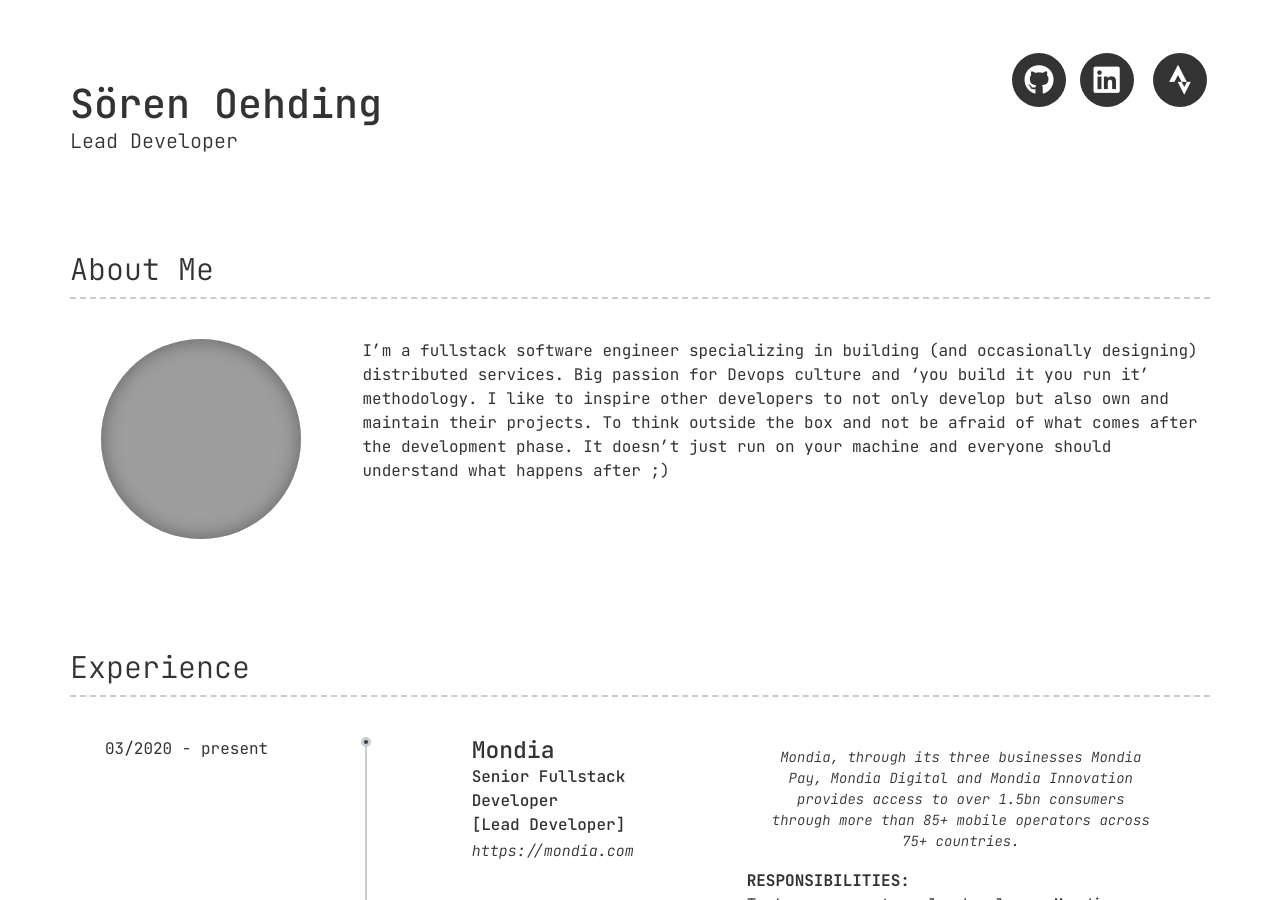
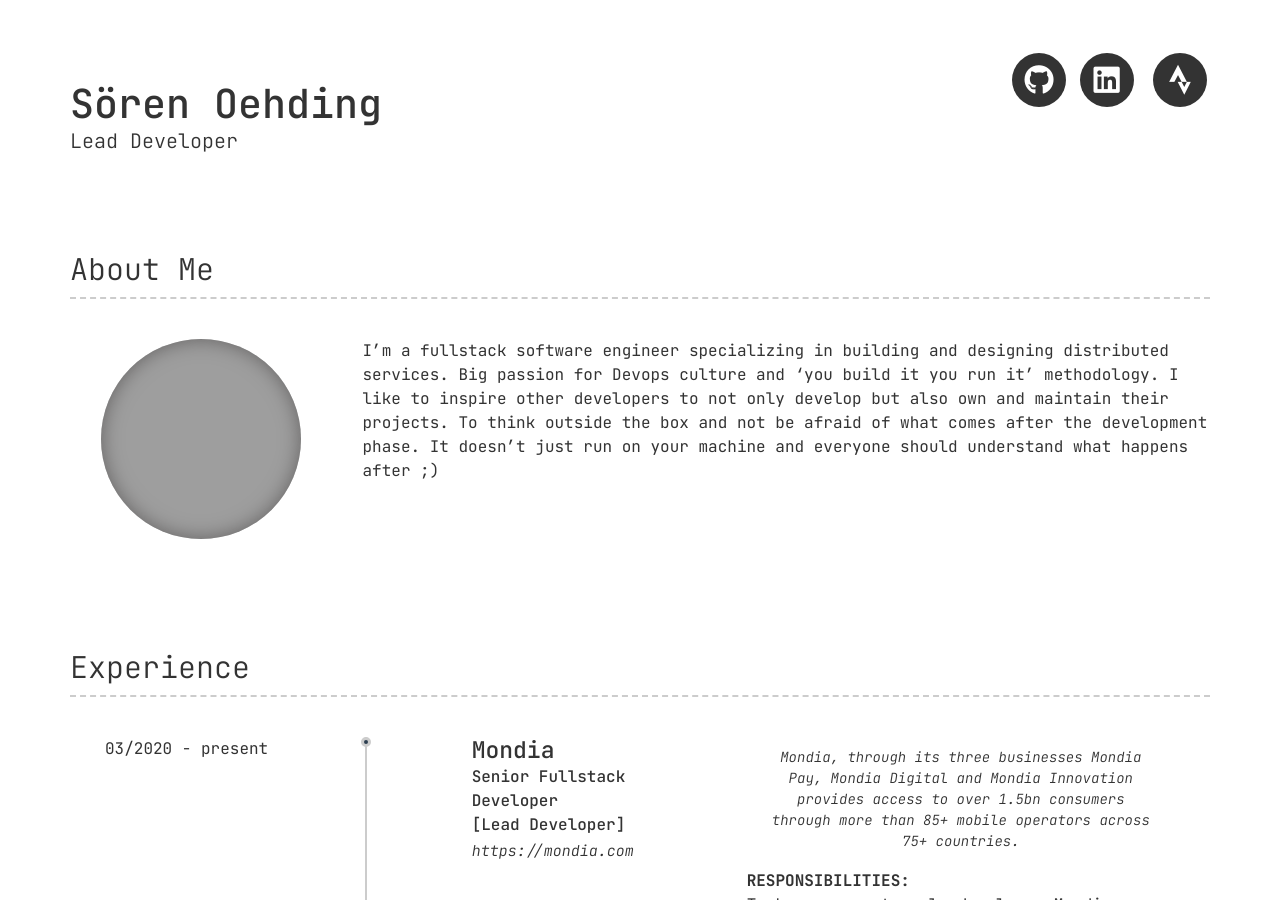
Before and after one commit to s-oehding/cv, a Jekyll site: the page built from index.md, in a window 1280 px wide and 900 px high. Built offline with Jekyll 4.4.1, drawn with Linux system fonts in a browser that asks for light colours; nearby versions of some CDN libraries; grey boxes are pictures that could not be loaded.

Commit message:
Update _config.yml

```diff
--- a/_config.yml
+++ b/_config.yml
@@ -49,7 +49,7 @@ additional_links:
 # about_title: About Me (Use this to override about section title)
 about_profile_image: images/profile-cat.jpg
 about_content: | # this will include new lines to allow paragraphs
-  I'm a fullstack software engineer specializing in building (and occasionally designing) distributed services. Big passion for Devops culture and 'you build it you run it' methodology. I like to inspire other developers to not only develop but also own and maintain their projects. To think outside the box and not be afraid of what comes after the development phase. It doesn't just run on your machine and everyone should understand what happens after ;)
+  I'm a fullstack software engineer specializing in building and designing distributed services. Big passion for Devops culture and 'you build it you run it' methodology. I like to inspire other developers to not only develop but also own and maintain their projects. To think outside the box and not be afraid of what comes after the development phase. It doesn't just run on your machine and everyone should understand what happens after ;)
 
 content:
   # - title: Projects # Title for the section
```
